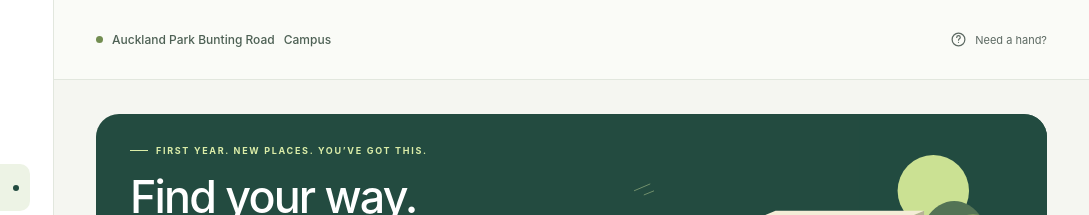
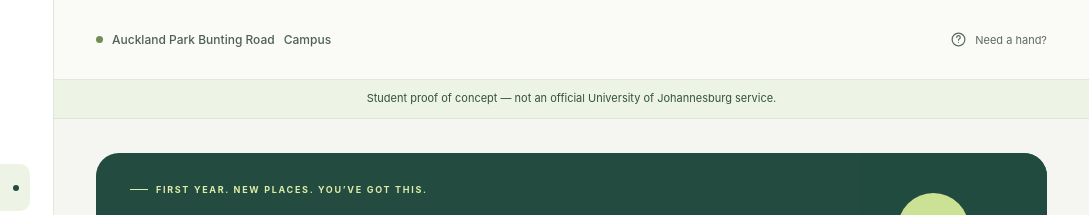
Before and after one commit to Lungelo-gif/apb-first-year-visual-navigator, a website with bundled scripts: page index.html in a window 1280 px wide. Shown: the top 215 px of the page, 191-1280 px from the left. Built offline with nearby package versions, Linux system fonts and the light colour scheme.

Commit message:
Show the exact prototype disclaimer near the top of every page

```diff
--- a/index.html
+++ b/index.html
@@ -28,6 +28,7 @@
     </aside>
     <div class="workspace">
       <header class="topbar"><span class="campus-tag"><span class="status-dot"></span> Auckland Park Bunting Road <span class="campus-short">Campus</span></span><a class="top-help" href="#help"><span data-icon="help"></span><span>Need a hand?</span></a></header>
+      <p class="prototype-disclaimer">Student proof of concept — not an official University of Johannesburg service.</p>
       <main id="main" tabindex="-1"><div class="initial-loading" role="status"><span class="spinner"></span> Getting your campus companion ready…</div></main>
       <footer class="footer"><span>Student proof of concept — not an official University of Johannesburg service.</span><a href="#help">About this prototype <span aria-hidden="true">↗</span></a></footer>
     </div>
```
Also changed, not shown: README.md.
